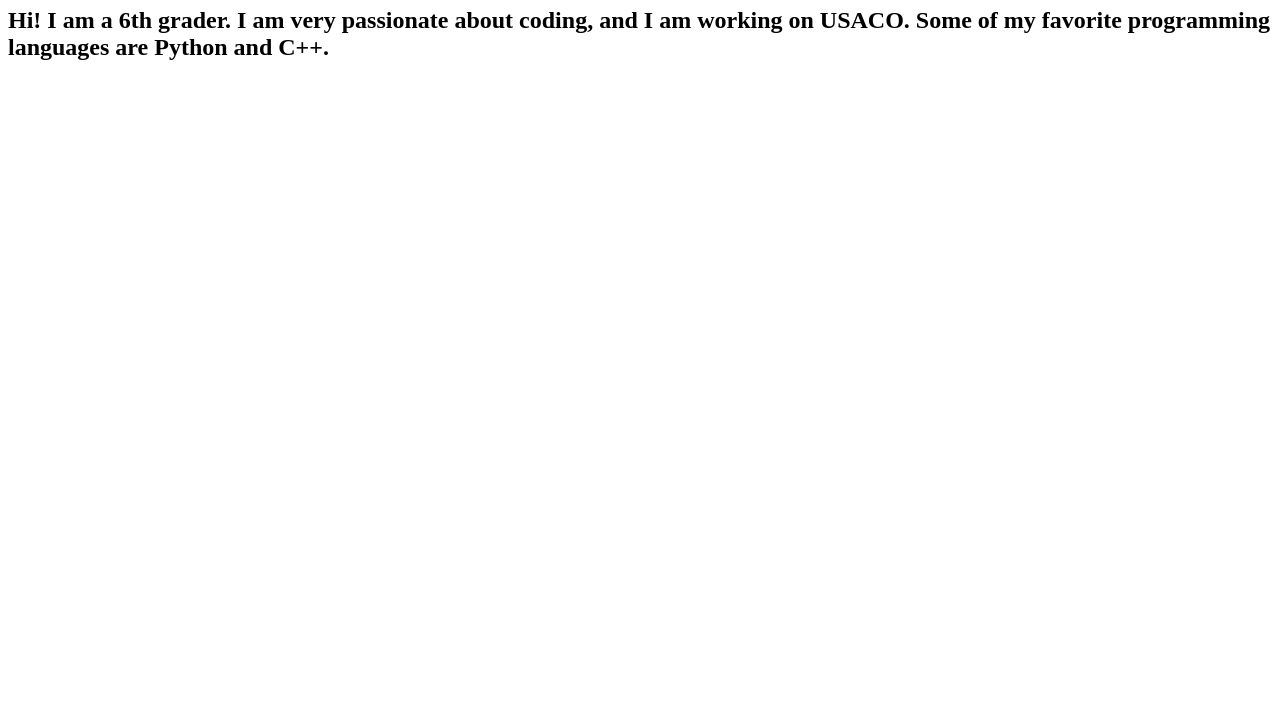
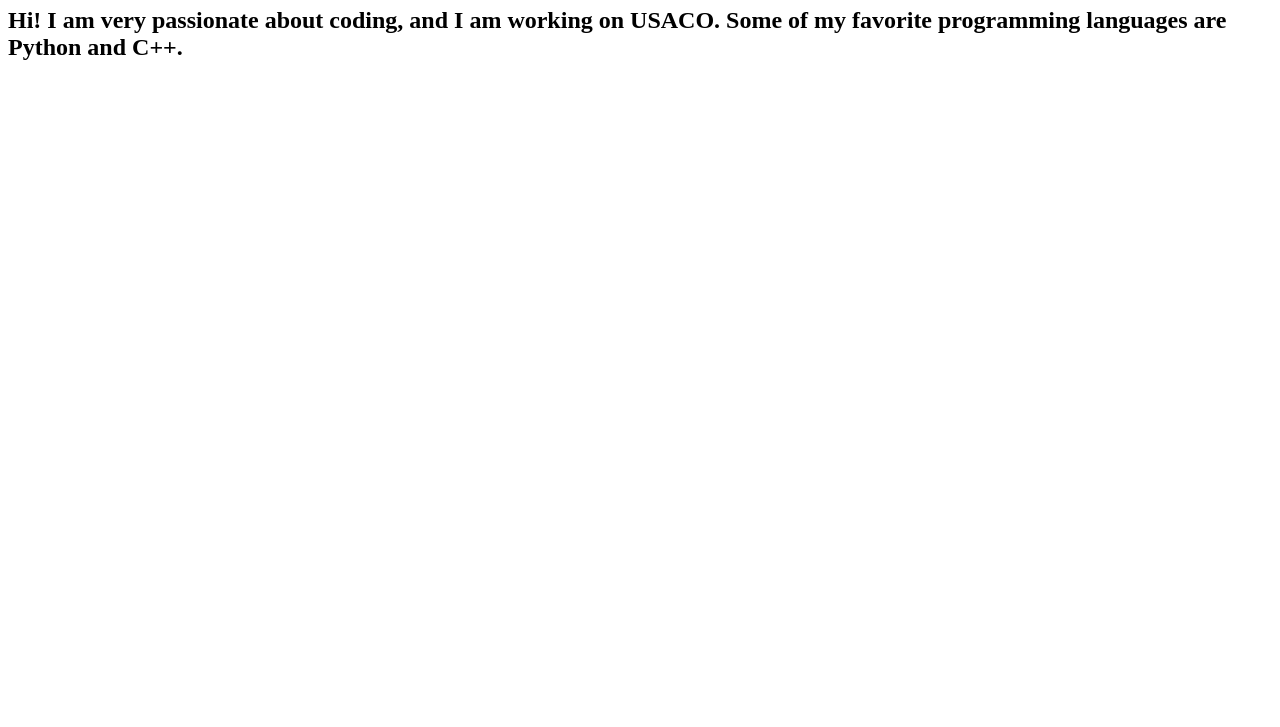
Before and after one commit to SeanBlend/seanblend.github.io, a plain HTML site: page index.html in a window 1280 px wide. Shown: the part 73-800 px from the top of the page. Drawn offline with Linux system fonts and the light colour scheme.

Commit message:
Some changes

```diff
--- a/index.html
+++ b/index.html
@@ -6,6 +6,6 @@
     </head>
     <body>
         <h1>Welcome!</h1>
-        <h2>Hi! I am a 6th grader. I am very passionate about coding, and I am working on USACO. Some of my favorite programming languages are Python and C++.</h2>
+        <h2>Hi! I am very passionate about coding, and I am working on USACO. Some of my favorite programming languages are Python and C++.</h2>
     </body>
 </html>
```
